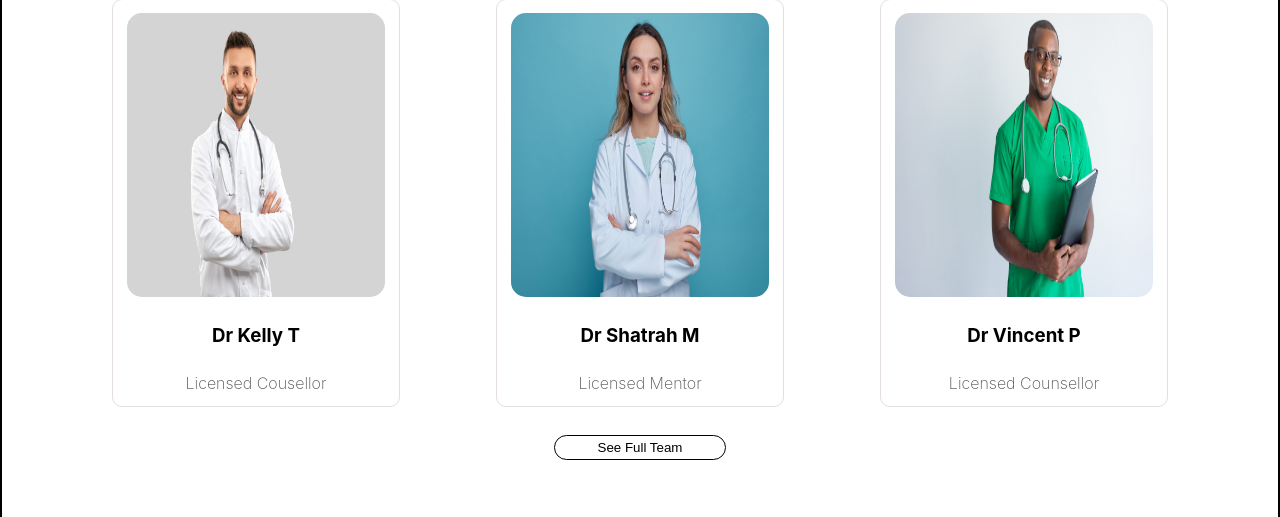
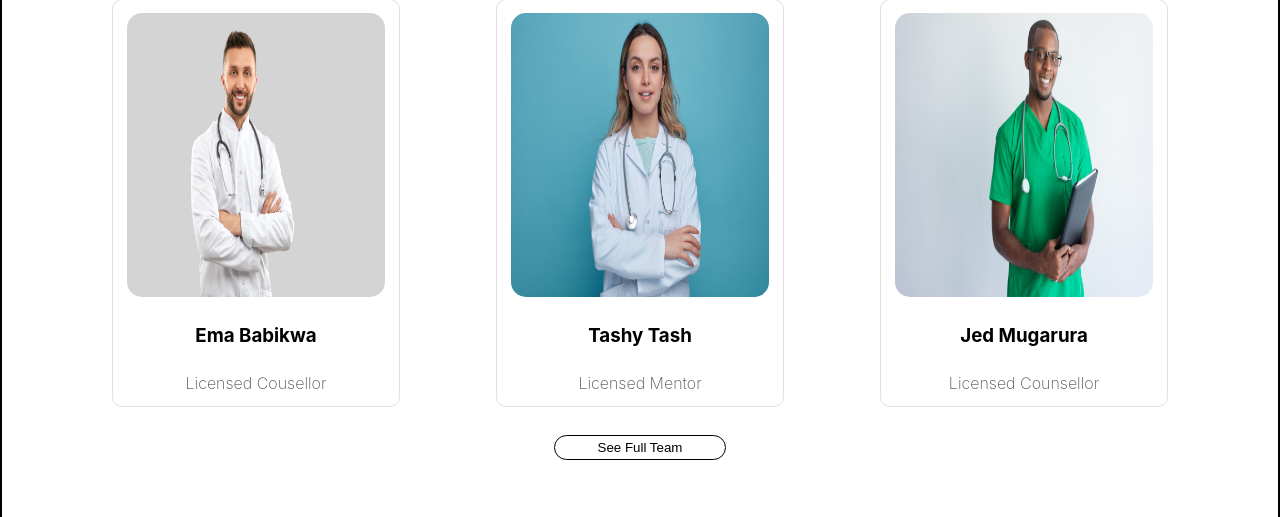
Before and after one commit to butera24/peacehub, a Laravel app: page /about in a window 1280 px wide. Shown: the part 2204-2721 px from the top of the page. Run offline with Laravel 12, Linux system fonts and the light colour scheme; style sheets or scripts are compiled from the project's sources.

```diff
--- a/resources/views/about.blade.php
+++ b/resources/views/about.blade.php
@@ -145,17 +145,17 @@
         <div class="card">
             <div class="team-card">
                 <img src="{{asset('images/kelly.jpg')}}" alt="">
-                <h3>Dr Kelly T</h3>
+                <h3>Ema Babikwa</h3>
                 <p>Licensed Cousellor</p>
             </div>
             <div class="team-card">
                 <img src="{{ asset('images/ketra.jpg') }}" alt="">
-                <h3>Dr Shatrah M</h3>
+                <h3>Tashy Tash</h3>
                 <p>Licensed Mentor</p>
             </div>
             <div class="team-card">
                 <img src="{{ asset('images/vicent.jpg') }}" alt="">
-                <h3>Dr Vincent P</h3>
+                <h3>Jed Mugarura</h3>
                 <p>Licensed Counsellor</p>
             </div>
         </div>
```
